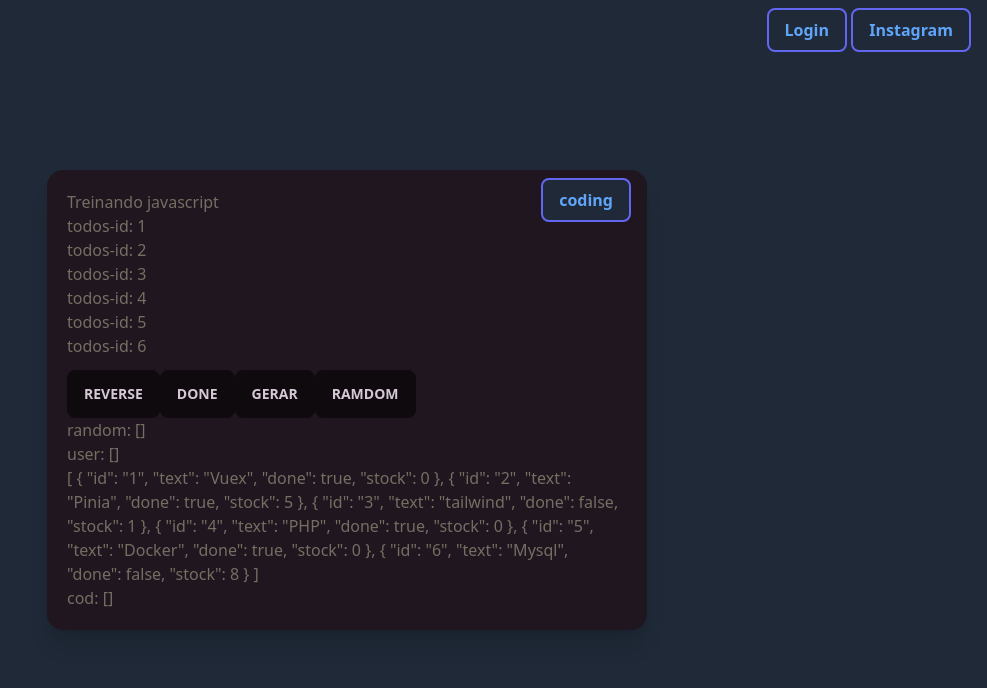
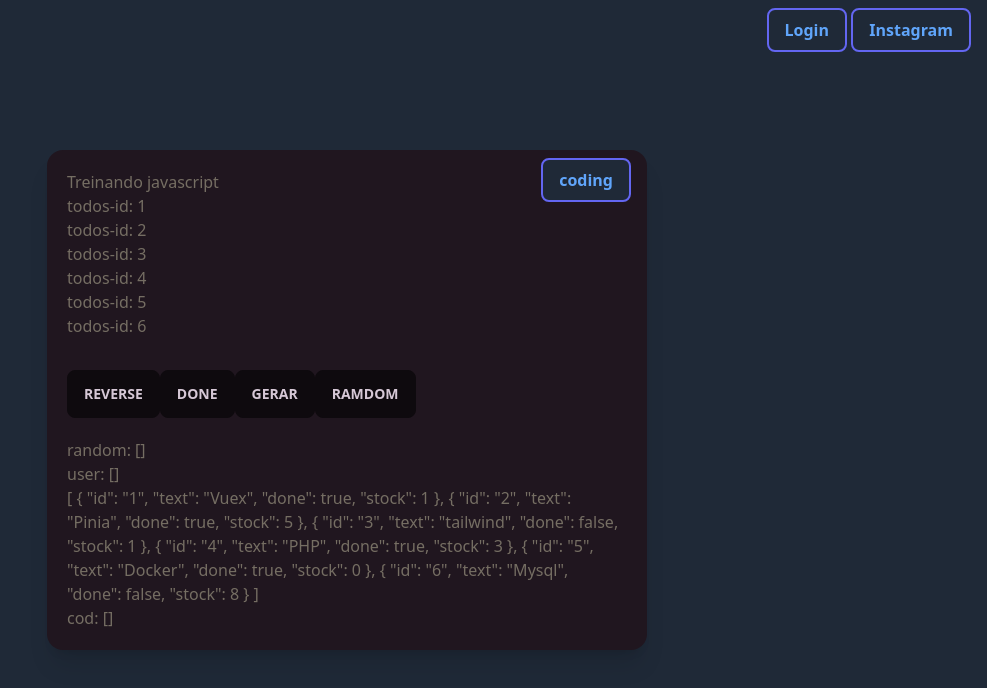
Before and after one commit to Gabrielfernandes87f/coder1, a Nuxt app: page /js in a window 1280 px wide. Shown: the top 688 px of the page, without its empty margins (293-1280 px from the left). Built offline with nearby package versions, Linux system fonts and the light colour scheme.

Commit message:
correção js

```diff
--- a/pages/js.vue
+++ b/pages/js.vue
@@ -38,10 +38,12 @@
           <p>todos-id: {{ todos.id }}</p>
         </div>
         <div class="mt-3">
-          <button class="btn btn-active" @click="reserse()">reverse</button>
-          <button class="btn btn-active" @click="done()">done</button>
-          <button class="btn btn-active" @click="gerar(10)">gerar</button>
-          <button class="btn btn-active" @click="random()">ramdom</button>
+          <button class="btn btn-active my-5" @click="reserse()">
+            reverse
+          </button>
+          <button class="btn btn-active my-5" @click="done()">done</button>
+          <button class="btn btn-active my-5" @click="gerar(10)">gerar</button>
+          <button class="btn btn-active my-5" @click="random()">ramdom</button>
         </div>
         <p>random: {{ rand }}</p>
         <p>user: {{ user }}</p>
@@ -58,10 +60,10 @@ export default {
   data() {
     return {
       todos: [
-        { id: "1", text: "Vuex", done: true, stock: 0 },
+        { id: "1", text: "Vuex", done: true, stock: 1 },
         { id: "2", text: "Pinia", done: true, stock: 5 },
         { id: "3", text: "tailwind", done: false, stock: 1 },
-        { id: "4", text: "PHP", done: true, stock: 0 },
+        { id: "4", text: "PHP", done: true, stock: 3 },
         { id: "5", text: "Docker", done: true, stock: 0 },
         { id: "6", text: "Mysql", done: false, stock: 8 },
       ],
@@ -97,7 +99,7 @@ export default {
         // removendo o item que ja foi add ao usuario
         this.cod.splice(index, 1);
       } else {
-        this.rand = "tem nao items pra add";
+        this.rand = "Não tem items para add";
       }
     },
   },
```
